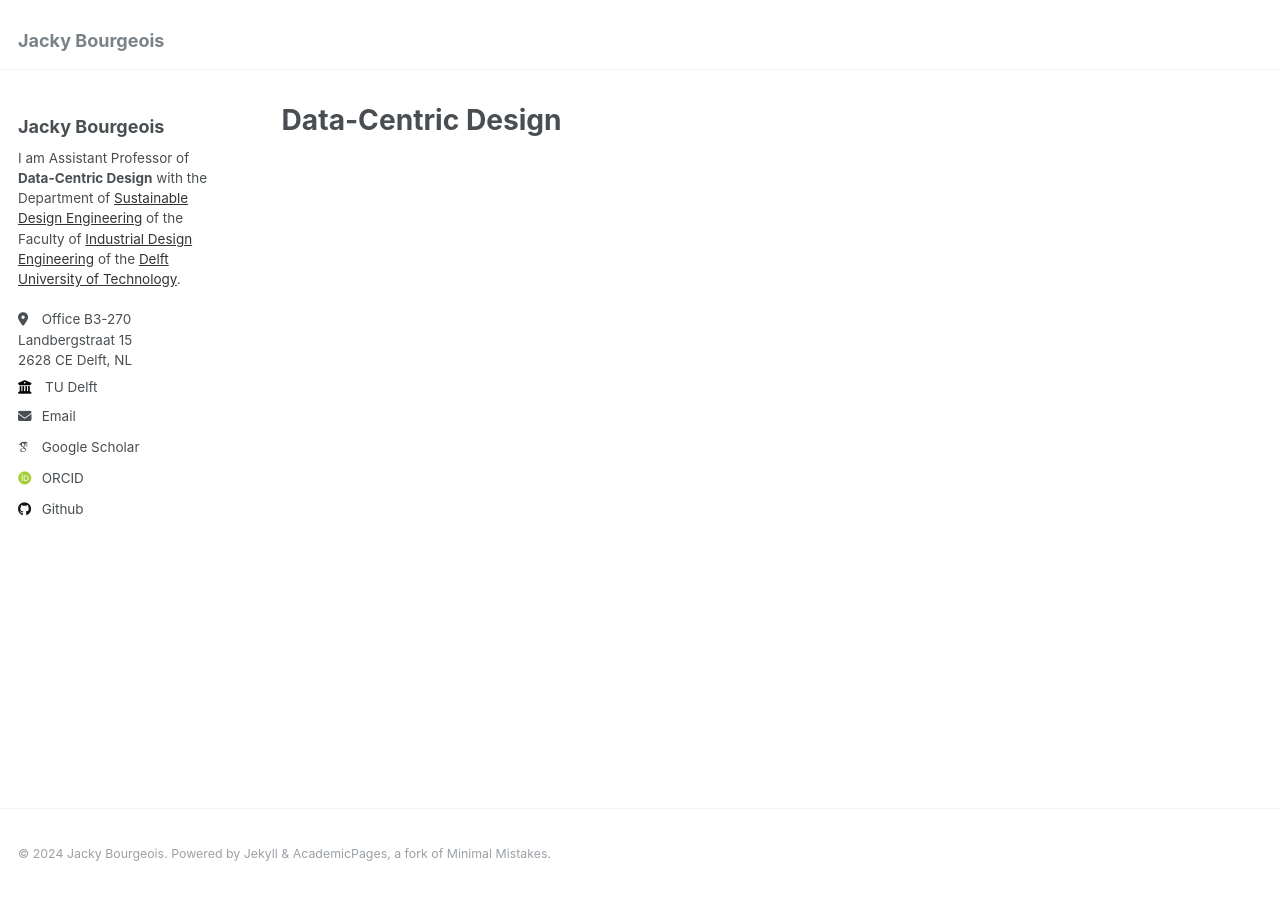
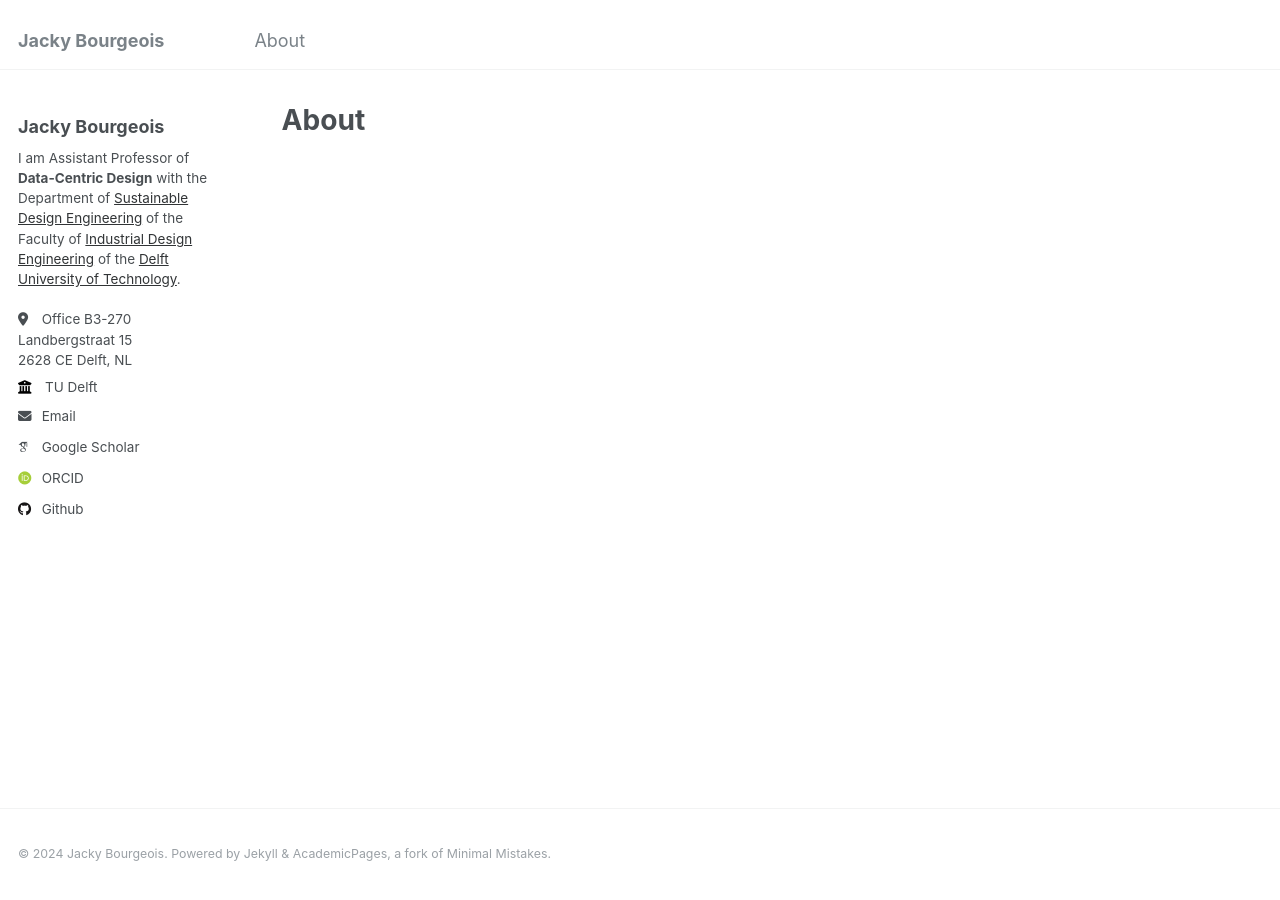
Before and after one commit to jackybourgeois/jackybourgeois.github.io, a Jekyll site: the page built from _pages/about.md, in a window 1280 px wide. Built offline with Jekyll 4.4.1, drawn with Linux system fonts in a browser that asks for light colours; some web fonts are replaced.

```diff
--- a/_data/navigation.yml
+++ b/_data/navigation.yml
@@ -5,6 +5,9 @@
 # prevent it from being included in the site.
 
 main:
+  - title: "About"
+    url: /
+
   # - title: "Publications"
   #   url: /publications/
 
--- a/_includes/masthead.html
+++ b/_includes/masthead.html
@@ -4,7 +4,7 @@
   <div class="masthead__inner-wrap">
     <div class="masthead__menu">
       <nav id="site-nav" class="greedy-nav">
-        <button><div class="navicon"></div></button>
+        <!-- <button><div class="navicon"></div></button> -->
         <ul class="visible-links">
           <li class="masthead__menu-item masthead__menu-item--lg"><a href="{{ base_path }}/">{{ site.title }}</a></li>
           {% for link in site.data.navigation.main %}
--- a/_pages/about.md
+++ b/_pages/about.md
@@ -1,6 +1,6 @@
 ---
 permalink: /
-title: "Data-Centric Design"
+title: "About"
 author_profile: true
 redirect_from:
   - /about/
```
